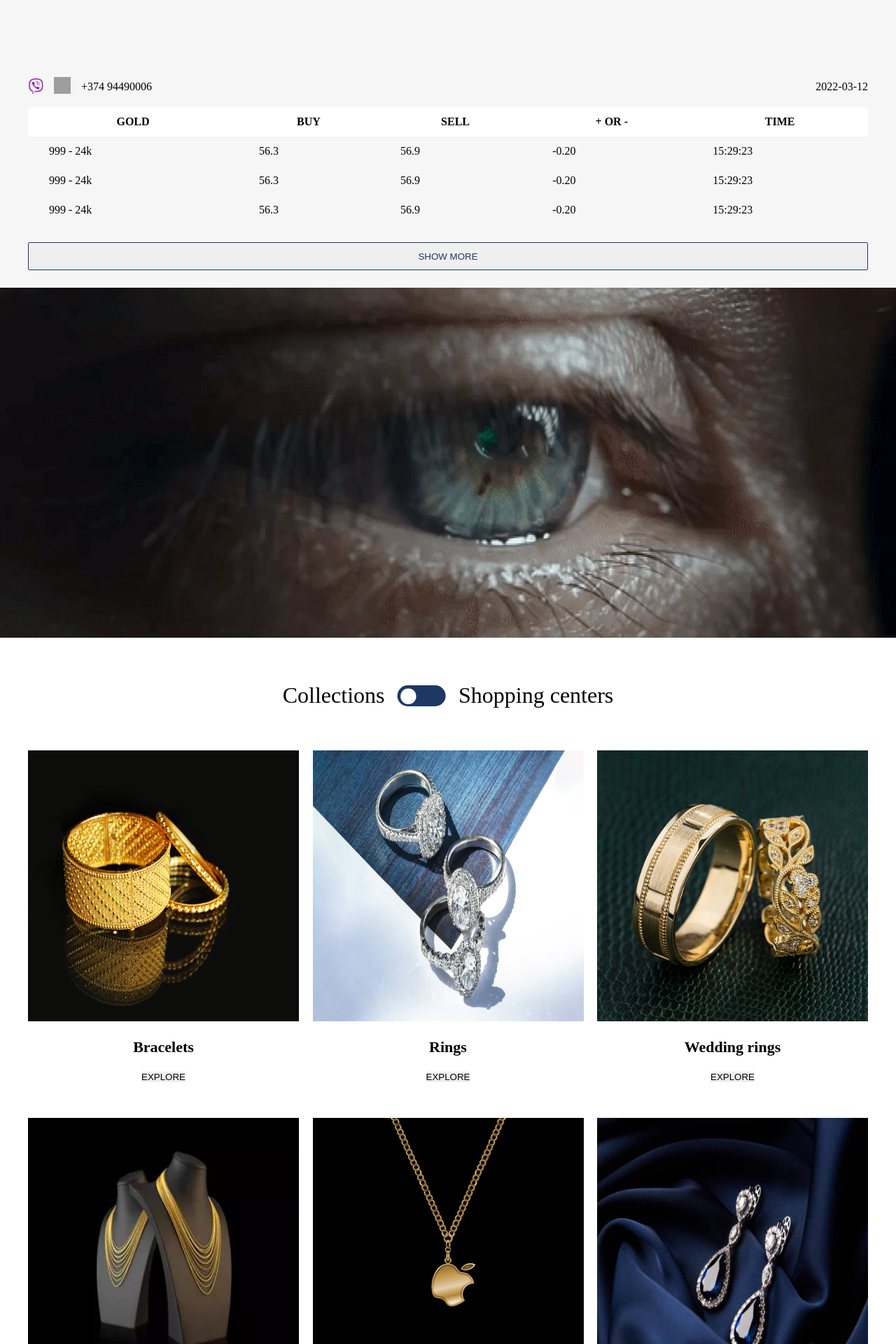
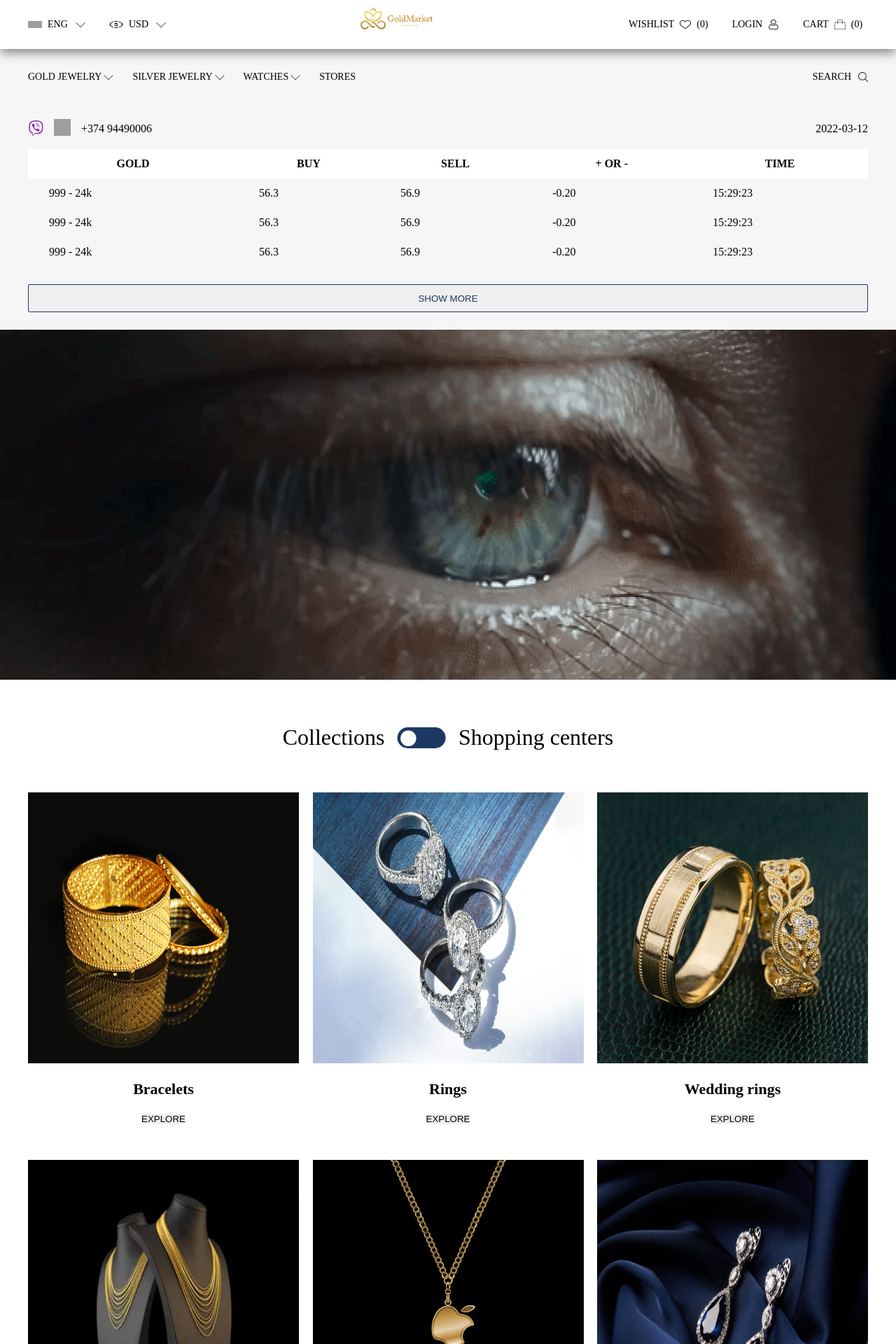
Before and after one commit to vahagnmovs/GoldMarket, a React (Create React App) app in the folder goldmarket/: page / in a window 1280 px wide. Shown: the top 1920 px of the page at 70% size. Built offline with nearby package versions, Linux system fonts and the light colour scheme; grey boxes are pictures that could not be loaded.

Commit message:
fixed many issues

```diff
--- a/goldmarket/src/components/layout/index.tsx
+++ b/goldmarket/src/components/layout/index.tsx
@@ -20,18 +20,18 @@ const Layout = (props: LayoutProps) => {
 
 	return (
 		<main>
-			{/*<div id={'header'}>*/}
-			{/*	{HeaderComponent}*/}
-			{/*</div>*/}
-			{/*<div id={'nav-bar'}>*/}
-			{/*	{NavBarComponent}*/}
-			{/*</div>*/}
+			<div id={'header'}>
+				{HeaderComponent}
+			</div>
+			<div id={'nav-bar'}>
+				{NavBarComponent}
+			</div>
 			<div id={'page-container'}>
 				{children}
 			</div>
-			{/*<div id={'footer'}>*/}
-			{/*	{FooterComponent}*/}
-			{/*</div>*/}
+			<div id={'footer'}>
+				{FooterComponent}
+			</div>
 		</main>
 	);
 };
--- a/goldmarket/src/components/product/AddProduct/index.tsx
+++ b/goldmarket/src/components/product/AddProduct/index.tsx
@@ -8,7 +8,7 @@ import PublishSelecStoneBollean from './PublishSelecStoneBollean';
 import WeightSizeCratorValue from './WeightSizeCratorValue';
 
 export type TWeight = {
-	name: { key: number[] | string[]} | {}
+	name: { key: number[] | string[]}
 }
 
 const AddProduct: React.FC = () => {
@@ -135,22 +135,15 @@ const AddProduct: React.FC = () => {
 					<input type="checkbox" onChange={toggleShowSlice} checked={showSlice}/>
 				</label>
 				{
-					showSlice
-					||
-					<>
-						<Creator data={filters.dimonds} handleChangeData={handleDimonds}/>
-						<CrateInput title='CARAT' value={formData.DIMOND.CARAT} handleChangeData={handleDimonds} />
-						<CrateInput title='PCS' value={formData.DIMOND.PCS} handleChangeData={handleDimonds} />
-			            <PublishSelecStoneBollean name={'SELECTSTONE'} handleBoolean={handleBoolean} />
+					showSlice ||
+					<><Creator data={filters.dimonds} handleChangeData={handleDimonds}/><CrateInput title='CARAT' value={formData.DIMOND.CARAT} handleChangeData={handleDimonds} /><CrateInput title='PCS' value={formData.DIMOND.PCS} handleChangeData={handleDimonds} /><PublishSelecStoneBollean name={'SELECTSTONE'} handleBoolean={handleBoolean} />
 					</>
 				}
 			</div>
 
 			<CrateInput title={'PRICE'} value={formData.PRICES.PRICE} handleChangeData={handlePrice} />
 			<CrateInput title={'OLDPRICE'} value={formData.PRICES.OLDPRICE} handleChangeData={handlePrice} />
-			<CrateInput title={'CODE'} value={formData.CODE} handleChangeData={handleChangeFormData} />
-
- 			<AddImages handleImgSrces={handleImgSrces} />
+			<CrateInput title={'CODE'} value={formData.CODE} handleChangeData={handleChangeFormData} /><AddImages handleImgSrces={handleImgSrces} />
 
 			<button disabled={disAdd} onClick={handleSave}>save product</button>
 		</div>
--- a/goldmarket/src/components/productPage/aboutProduct/description.tsx
+++ b/goldmarket/src/components/productPage/aboutProduct/description.tsx
@@ -6,7 +6,7 @@ interface  DescriptionProps {
 }
 const Description = ({infoProduct}: DescriptionProps ) => {
 	const {carat, color, clarity, cut, pcs,}:DiamondTypes = infoProduct.diamond;
-	const {name, material, fineness, weight} = infoProduct;
+	const {name, metal, fineness, weight} = infoProduct;
 	return (
 		<div className={'description_page'}>
 			<div className={'description_into'}>
@@ -25,7 +25,7 @@ const Description = ({infoProduct}: DescriptionProps ) => {
 							<td>{name}</td>
 							<td>NEW</td>
 							<td>ARMENIA</td>
-							<td>{material}</td>
+							<td>{metal}</td>
 							<td>{fineness}</td>
 							{/*//FIXME:*/}
 							{/*<th>{weight[indexweight]}</th>*/}
--- a/goldmarket/src/components/productPage/aboutProduct/productSizeWeight.tsx
+++ b/goldmarket/src/components/productPage/aboutProduct/productSizeWeight.tsx
@@ -2,7 +2,7 @@ import React, {useState} from 'react';
 
 
 interface ProductWeightProps {
-    sizeOrWeight: number[]
+    sizeOrWeight: string[]
     title: string
 }
 const ProductSizeWeight = ({sizeOrWeight, title}:ProductWeightProps, ) => {
--- a/goldmarket/src/data/products.ts
+++ b/goldmarket/src/data/products.ts
@@ -1,11 +1,10 @@
-import randomID from 'src/hooks/uuid';
+import randomID from '../hooks/uuid';
 export type PriceTypes = {
 	currentPrice: number,
 	oldPrice: number
 }
 
 export type DiamondTypes = {
-	selectStone: string,
 	carat: number,
 	pcs: number,
 	color: string,
@@ -20,43 +19,43 @@ export type ProductsTypes = {
 	color: string,
 	discount: number,
 	code: string,
-    size: number[],
+	size: string[],
 	prices: PriceTypes,
 	description: string
-    material: string,
+	metal: string,
 	forWhom: string,
 	count: number,
 	publish: boolean,
-    fineness: number,
-    weight: number[],
+	fineness: string[],
+	weight: string[],
 	stone: boolean,
 	diamond: DiamondTypes,
 	images: string[],
 	type: string,
 	newProduct: boolean,
-    bestSales: number
+	bestSales: number,
+	certificate: boolean,
 }
 
 const products: ProductsTypes[] = [
 	{
 		//FIXME: if you want test slider cheng productID "55"
-		productID: '55',
+		productID: randomID(),
 		name: 'Graziella ring',
 		sellerID: randomID(),
-		color: 'YELLOW',
+		color: 'yellow',
 		discount: 20,
-		material: 'GOLD',
-		forWhom: 'WOMEN',
-		type: 'RINGS',
+		metal: 'gold',
+		forWhom: 'women',
+		type: 'ring',
 		count: 1,
 		code: 'VG001',
-		size: [14, 14.5, 15, 15.5, 16, 16.5, 17],
+		size: ['14', '15', '16', '17'],
 		publish: true,
-		fineness: 585,
-		weight: [5, 5.5, 6, 6.5, 7.5, 8, 8.5],
+		fineness: ['585'],
+		weight: ['5', '5.5', '6', '6.5', '7.5', '8', '8.5'],
 		stone: true,
 		diamond: {
-			selectStone: 'selectStone',
 			carat: 0.2,
 			pcs: 5,
 			color: 'H',
@@ -76,25 +75,25 @@ const products: ProductsTypes[] = [
 		],
 		newProduct: true,
 		bestSales: 10,
+		certificate: true,
 	},
 	{
 		productID: randomID(),
 		name: 'Tiffany ring',
 		sellerID: randomID(),
-		color: 'WHITE',
+		color: 'white',
 		discount: 20,
-		material: 'GOLD',
-		forWhom: 'WOMEN',
-		type: 'RINGS',
+		metal: 'gold',
+		forWhom: 'women',
+		type: 'ring',
 		count: 1,
 		code: 'VG002',
-		size: [13, 13.5, 14, 14.5, 15, 15.5, 16, 16.5, 17, 17.5, 18],
+		size: ['13', '14', '15', '16', '17', '18'],
 		publish: true,
-		fineness: 585,
-		weight: [3, 3.5, 4, 4.5, 5],
+		fineness: ['585'],
+		weight: ['3', '3.5', '4', '4.5', '5'],
 		stone: true,
 		diamond: {
-			selectStone: 'selectStone2',
 			carat: 0.08,
 			pcs: 20,
 			color: 'J',
@@ -114,25 +113,25 @@ const products: ProductsTypes[] = [
 		],
 		newProduct: true,
 		bestSales: 10,
+		certificate: false
 	},
 	{
 		productID: randomID(),
 		name: 'Graziella ring',
 		sellerID: randomID(),
-		color: 'YELLOW',
+		color: 'yellow',
 		discount: 20,
-		material: 'GOLD',
-		forWhom: 'WOMEN',
-		type: 'RINGS',
+		metal: 'silver',
+		forWhom: 'men',
+		type: 'ring',
 		count: 1,
 		code: 'VG001',
-		size: [14, 14.5, 15, 15.5, 16, 16.5, 17],
+		size: ['14', '15', '16', '17'],
 		publish: true,
-		fineness: 585,
-		weight: [5, 5.5, 6, 6.5, 7.5, 8, 8.5],
+		fineness: ['585'],
+		weight: ['5', '5.5', '6', '6.5', '7.5', '8', '8.5'],
 		stone: true,
 		diamond: {
-			selectStone: 'selectStone3',
 			carat: 0.2,
 			pcs: 5,
 			color: 'H',
@@ -152,25 +151,25 @@ const products: ProductsTypes[] = [
 		],
 		newProduct: false,
 		bestSales: 15,
+		certificate: true
 	},
 	{
 		productID: randomID(),
 		name: 'Tiffany ring',
 		sellerID: randomID(),
-		color: 'WHITE',
+		color: 'white',
 		discount: 20,
-		material: 'GOLD',
-		forWhom: 'WOMEN',
-		type: 'RINGS',
+		metal: 'gold',
+		forWhom: 'men',
+		type: 'ring',
 		count: 1,
 		code: 'VG002',
-		size: [13, 13.5, 14, 14.5, 15, 15.5, 16, 16.5, 17, 17.5, 18],
+		size: ['13', '14', '15', '16', '17', '18'],
 		publish: true,
-		fineness: 585,
-		weight: [3, 3.5, 4, 4.5, 5],
+		fineness: ['585'],
+		weight: ['3', '3.5', '4', '4.5', '5'],
 		stone: true,
 		diamond: {
-			selectStone: 'selectStone4',
 			carat: 0.08,
 			pcs: 20,
 			color: 'J',
@@ -190,25 +189,25 @@ const products: ProductsTypes[] = [
 		],
 		newProduct: true,
 		bestSales: 8,
+		certificate: true
 	},
 	{
 		productID: randomID(),
 		name: 'Graziella ring',
 		sellerID: randomID(),
-		color: 'YELLOW',
+		color: 'yellow',
 		discount: 20,
-		material: 'GOLD',
-		forWhom: 'WOMEN',
-		type: 'RINGS',
+		metal: 'gold',
+		forWhom: 'children',
+		type: 'bracelet',
 		count: 1,
 		code: 'VG001',
-		size: [14, 14.5, 15, 15.5, 16, 16.5, 17],
+		size: ['14', '15', '16', '17'],
 		publish: true,
-		fineness: 585,
-		weight: [5, 5.5, 6, 6.5, 7.5, 8, 8.5],
+		fineness: ['585'],
+		weight: ['5', '5.5', '6', '6.5', '7.5', '8', '8.5'],
 		stone: true,
 		diamond: {
-			selectStone: 'selectStone5',
 			carat: 0.2,
 			pcs: 5,
 			color: 'H',
@@ -228,25 +227,25 @@ const products: ProductsTypes[] = [
 		],
 		newProduct: true,
 		bestSales: 10,
+		certificate: false
 	},
 	{
 		productID: randomID(),
 		name: 'Tiffany ring',
 		sellerID: randomID(),
-		color: 'WHITE',
+		color: 'rose gold',
 		discount: 20,
-		material: 'GOLD',
-		forWhom: 'WOMEN',
-		type: 'RINGS',
+		metal: 'gold',
+		forWhom: 'women',
+		type: 'cross',
 		count: 1,
 		code: 'VG002',
-		size: [13, 13.5, 14, 14.5, 15, 15.5, 16, 16.5, 17, 17.5, 18],
+		size: ['13', '14', '15', '16', '17', '18'],
 		publish: true,
-		fineness: 585,
-		weight: [3, 3.5, 4, 4.5, 5],
+		fineness: ['585'],
+		weight: ['3', '3.5', '4', '4.5', '5'],
 		stone: true,
 		diamond: {
-			selectStone: 'selectStone6',
 			carat: 0.08,
 			pcs: 20,
 			color: 'J',
@@ -266,25 +265,25 @@ const products: ProductsTypes[] = [
 		],
 		newProduct: true,
 		bestSales: 12,
+		certificate: false,
 	},
 	{
 		productID: randomID(),
 		name: 'Graziella ring',
 		sellerID: randomID(),
-		color: 'YELLOW',
+		color: 'yellow',
 		discount: 20,
-		material: 'GOLD',
-		forWhom: 'WOMEN',
-		type: 'RINGS',
+		metal: 'gold',
+		forWhom: 'women',
+		type: 'pendant',
 		count: 1,
 		code: 'VG001',
-		size: [14, 14.5, 15, 15.5, 16, 16.5, 17],
+		size: ['14', '15', '16', '17'],
 		publish: true,
-		fineness: 585,
-		weight: [5, 5.5, 6, 6.5, 7.5, 8, 8.5],
+		fineness: ['750'],
+		weight: ['5', '5.5', '6', '6.5', '7.5', '8', '8.5'],
 		stone: true,
 		diamond: {
-			selectStone: 'selectStone7',
 			carat: 0.2,
 			pcs: 5,
 			color: 'H',
@@ -304,25 +303,25 @@ const products: ProductsTypes[] = [
 		],
 		newProduct: true,
 		bestSales: 1,
+		certificate: true
 	},
 	{
 		productID: randomID(),
 		name: 'Tiffany ring',
 		sellerID: randomID(),
-		color: 'WHITE',
+		color: 'white',
 		discount: 20,
-		material: 'GOLD',
-		forWhom: 'WOMEN',
-		type: 'RINGS',
+		metal: 'gold',
+		forWhom: 'women',
+		type: 'ring',
 		count: 1,
 		code: 'VG002',
-		size: [13, 13.5, 14, 14.5, 15, 15.5, 16, 16.5, 17, 17.5, 18],
+		size: ['13', '14', '15', '16', '17', '18'],
 		publish: true,
-		fineness: 585,
-		weight: [3, 3.5, 4, 4.5, 5],
+		fineness: ['375'],
+		weight: ['3', '3.5', '4', '4.5', '5'],
 		stone: true,
 		diamond: {
-			selectStone: 'selectStone8',
 			carat: 0.08,
 			pcs: 20,
 			color: 'J',
@@ -342,25 +341,25 @@ const products: ProductsTypes[] = [
 		],
 		newProduct: true,
 		bestSales: 2,
+		certificate: true
 	},
 	{
 		productID: randomID(),
 		name: 'Graziella ring',
 		sellerID: randomID(),
-		color: 'YELLOW',
+		color: 'yellow',
 		discount: 20,
-		material: 'GOLD',
-		forWhom: 'WOMEN',
-		type: 'RINGS',
+		metal: 'gold',
+		forWhom: 'women',
+		type: 'ring',
 		count: 1,
 		code: 'VG001',
-		size: [14, 14.5, 15, 15.5, 16, 16.5, 17],
+		size: ['14', '15', '16', '17'],
 		publish: true,
-		fineness: 585,
-		weight: [5, 5.5, 6, 6.5, 7.5, 8, 8.5],
+		fineness: ['958'],
+		weight: ['5', '5.5', '6', '6.5', '7.5', '8', '8.5'],
 		stone: true,
 		diamond: {
-			selectStone: 'selectStone9',
 			carat: 0.2,
 			pcs: 5,
 			color: 'H',
@@ -380,25 +379,25 @@ const products: ProductsTypes[] = [
 		],
 		newProduct: false,
 		bestSales: 10,
+		certificate: true
 	},
 	{
 		productID: randomID(),
 		name: 'Tiffany ring',
 		sellerID: randomID(),
-		color: 'WHITE',
+		color: 'white',
 		discount: 20,
-		material: 'GOLD',
-		forWhom: 'WOMEN',
-		type: 'RINGS',
+		metal: 'gold',
+		forWhom: 'women',
+		type: 'ring',
 		count: 1,
 		code: 'VG002',
-		size: [13, 13.5, 14, 14.5, 15, 15.5, 16, 16.5, 17, 17.5, 18],
+		size: ['13', '14', '15', '16', '17', '18'],
 		publish: true,
-		fineness: 585,
-		weight: [3, 3.5, 4, 4.5, 5],
+		fineness: ['585'],
+		weight: ['3', '3.5', '4', '4.5', '5'],
 		stone: true,
 		diamond: {
-			selectStone: 'selectStone10',
 			carat: 0.08,
 			pcs: 20,
 			color: 'J',
@@ -418,6 +417,7 @@ const products: ProductsTypes[] = [
 		],
 		newProduct: true,
 		bestSales: 10,
+		certificate: true
 	},
 ];
 
```
Lines whose indentation alone changed are shown as unchanged.
